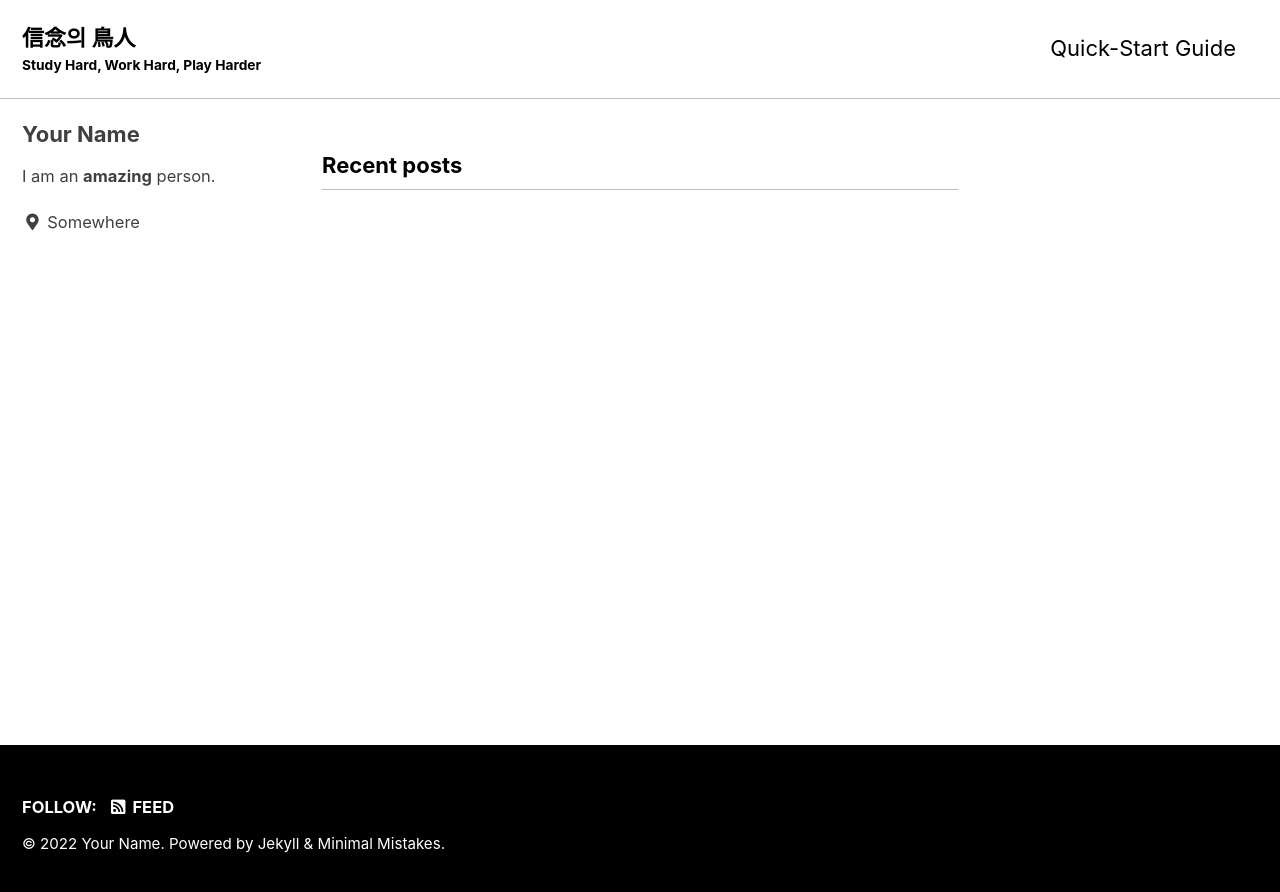
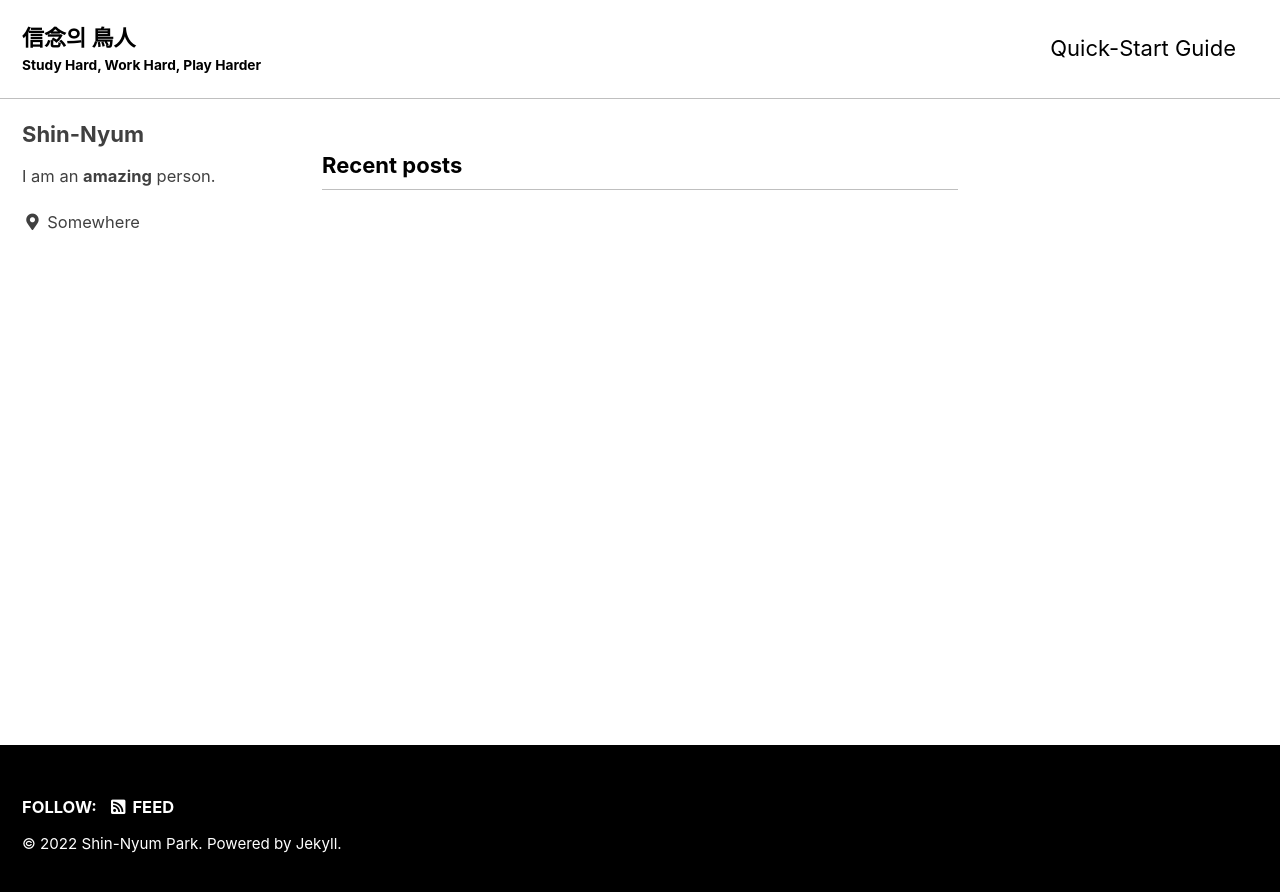
Before and after one commit to shin-nyum/shin-nyum.github.io, a Jekyll site: the page built from index.html, in a window 1280 px wide. Shown: the top 892 px of the page. Built offline with Jekyll 4.4.1, drawn with Linux system fonts in a browser that asks for light colours; cached includes are drawn as plain includes; the list of posts is cut into pages by our own code.

Commit message:
modify _config.yml

```diff
--- a/_config.yml
+++ b/_config.yml
@@ -19,7 +19,7 @@ locale                   : "en-US"
 title                    : "信念의 鳥人"
 title_separator          : "-"
 subtitle                 : "Study Hard, Work Hard, Play Harder" # site tagline that appears below site title in masthead
-name                     : "Your Name"
+name                     : "Shin-Nyum Park"
 description              : "An amazing website."
 url                      : # the base hostname & protocol for your site e.g. "https://mmistakes.github.io"
 baseurl                  : # the subpath of your site, e.g. "/blog"
@@ -102,7 +102,7 @@ analytics:
 
 # Site Author
 author:
-  name             : "Your Name"
+  name             : "Shin-Nyum"
   avatar           : # path of avatar image, e.g. "/assets/images/bio-photo.jpg"
   bio              : "I am an **amazing** person."
   location         : "Somewhere"
--- a/_includes/footer.html
+++ b/_includes/footer.html
@@ -18,4 +18,5 @@
   </ul>
 </div>
 
-<div class="page__footer-copyright">&copy; {{ site.time | date: '%Y' }} {{ site.name | default: site.title }}. {{ site.data.ui-text[site.locale].powered_by | default: "Powered by" }} <a href="https://jekyllrb.com" rel="nofollow">Jekyll</a> &amp; <a href="https://mademistakes.com/work/minimal-mistakes-jekyll-theme/" rel="nofollow">Minimal Mistakes</a>.</div>
+<div class="page__footer-copyright">&copy; {{ site.time | date: '%Y' }} {{ site.name | default: site.title }}. {{ site.data.ui-text[site.locale].powered_by | default: "Powered by" }} <a href="https://jekyllrb.com" rel="nofollow">Jekyll</a>.</div>
+<!--<div class="page__footer-copyright">&copy; {{ site.time | date: '%Y' }} {{ site.name | default: site.title }}. {{ site.data.ui-text[site.locale].powered_by | default: "Powered by" }} <a href="https://jekyllrb.com" rel="nofollow">Jekyll</a> &amp; <a href="https://mademistakes.com/work/minimal-mistakes-jekyll-theme/" rel="nofollow">Minimal Mistakes</a>.</div>-->
```
